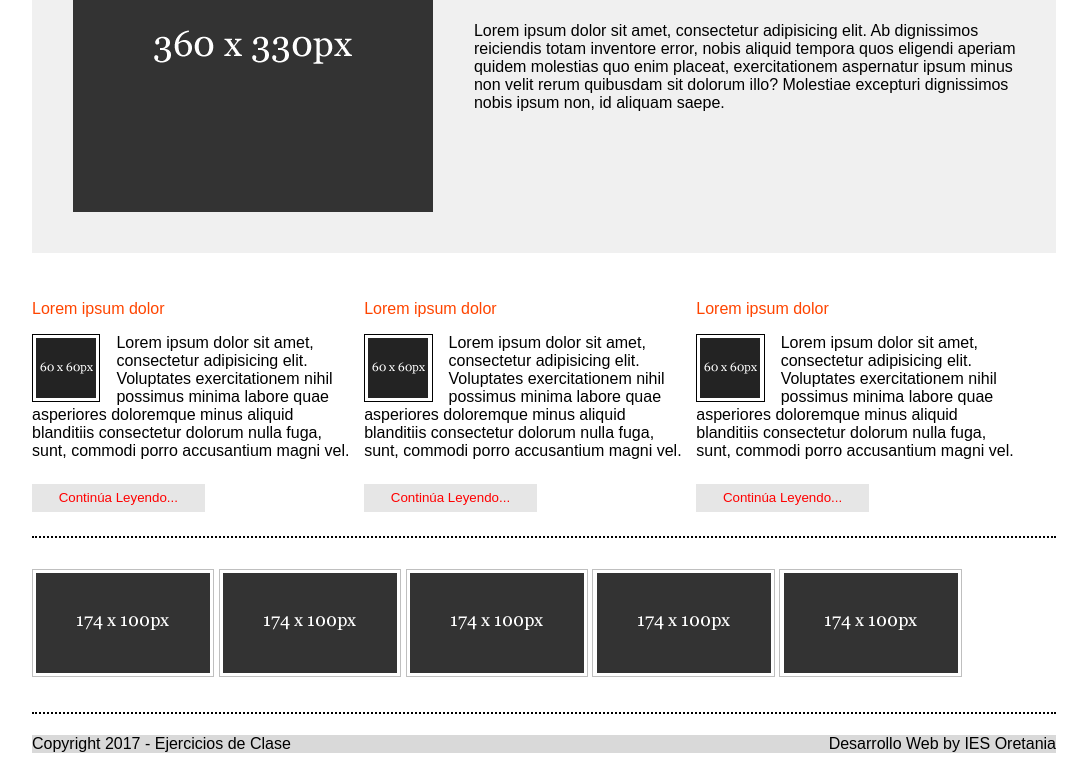
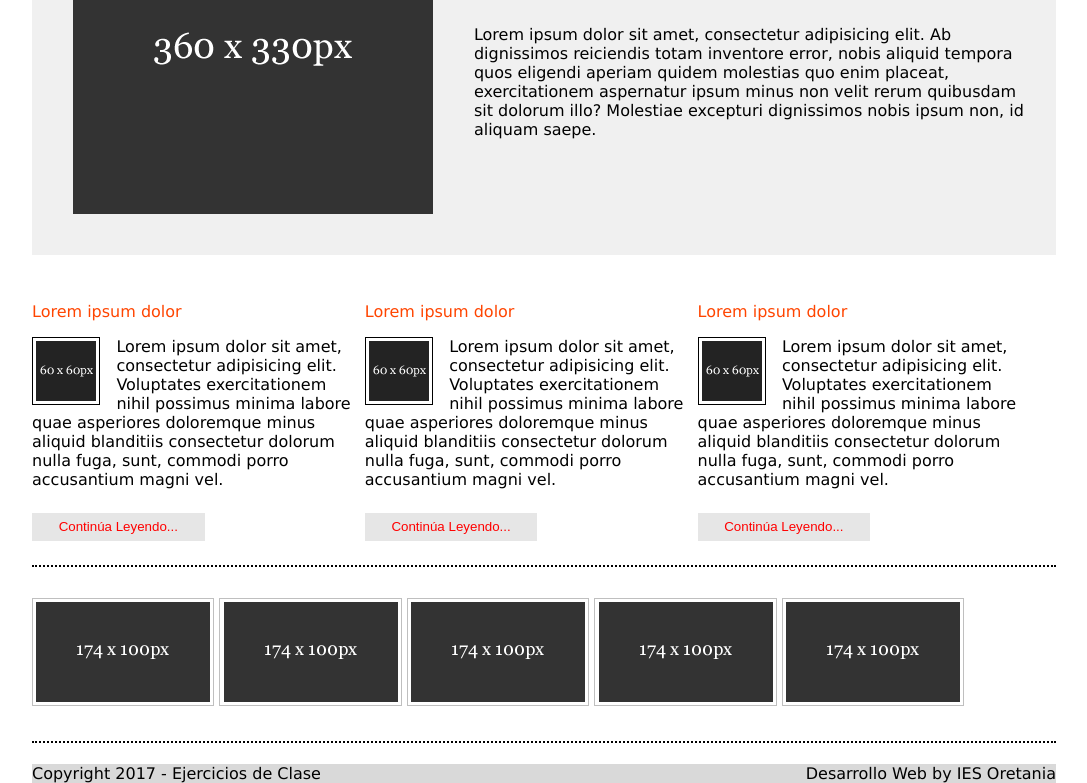
Before and after one commit to edonmar/practica, a plain HTML site: page index.html in a window 1280 px wide. Shown: the part 267-1050 px from the top of the page, without its empty margins (96-1183 px from the left). Before the commit the page ends 1020 px from the top, so only its background shows below. Drawn offline with Linux system fonts and the light colour scheme.

Commit message:
Update index.css
He cambiado el tipo de letra del body a "verdana"

```diff
--- a/css/index.css
+++ b/css/index.css
@@ -6,7 +6,7 @@
 body {
     width: 80%;
     margin: auto;
-    font-family: arial;
+    font-family: verdana;
 }
 
 footer {
```
